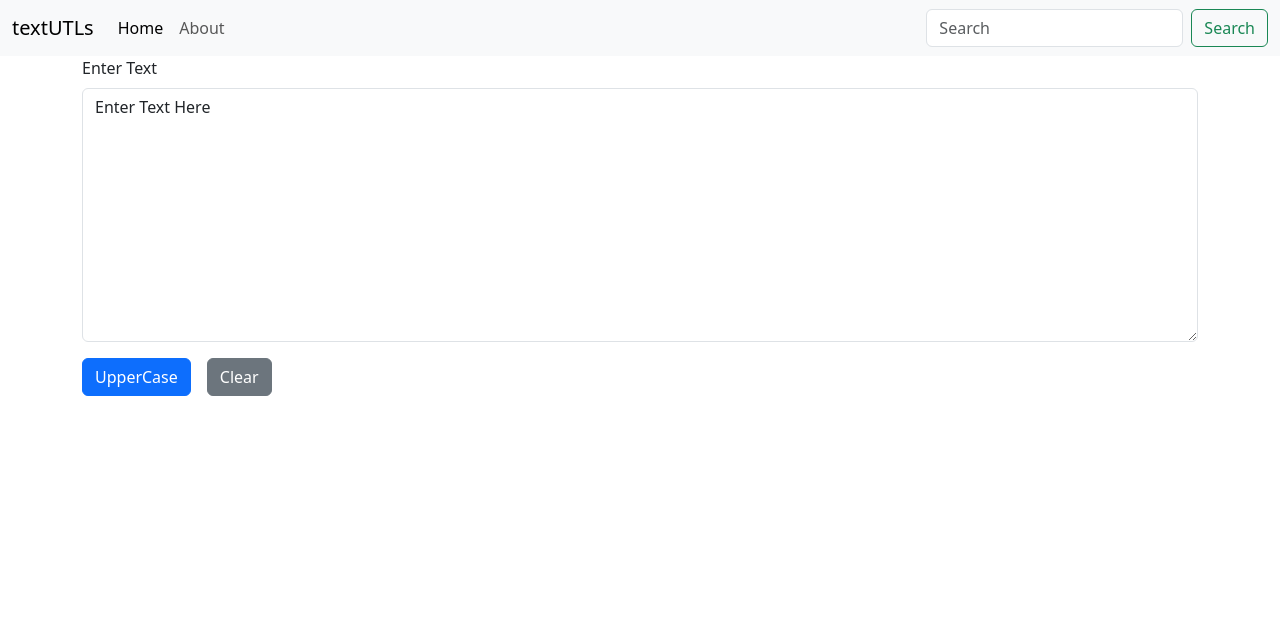
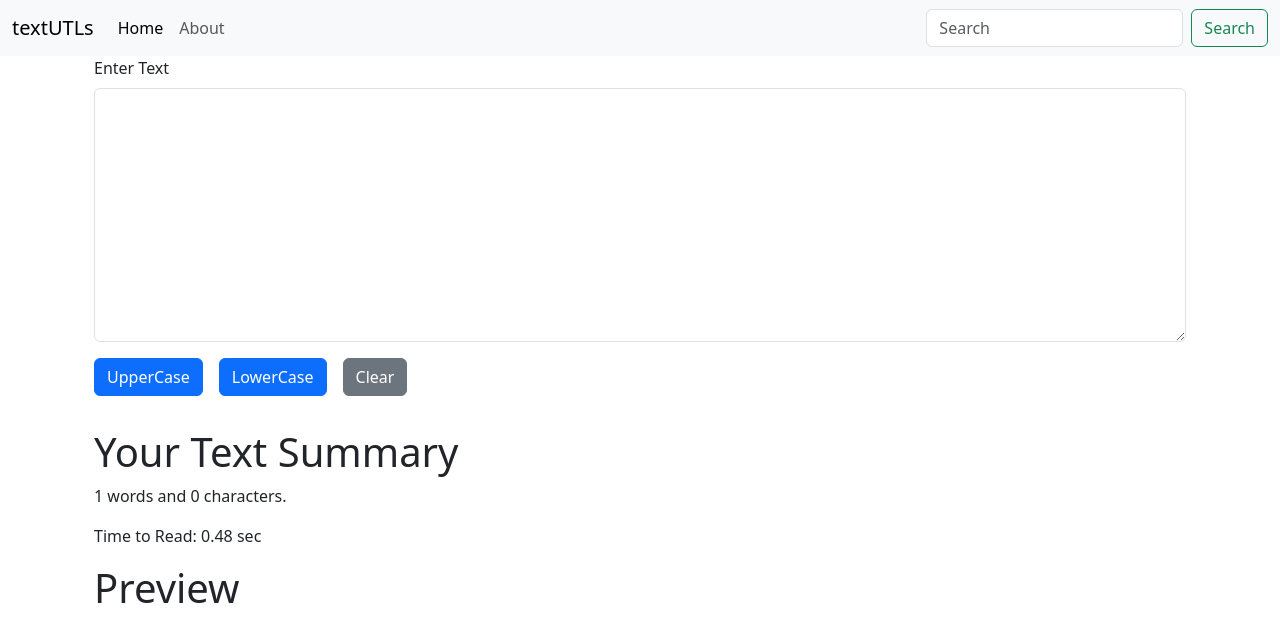
Before and after one commit to Fardaan-Mahdi/textUTLs, a React (Create React App) app: page / in a window 1280 px wide. Shown: the top 642 px of the page. Built offline with nearby package versions, Linux system fonts and the light colour scheme.

Commit message:
Adding More Logic

```diff
--- a/src/components/TextForm.js
+++ b/src/components/TextForm.js
@@ -1,21 +1,25 @@
 import React, { useState } from "react";
 
 function TextForm(props) {
-  const [text, setText] = useState("Enter Text Here");
-  const handleClick=()=>{
+  const [text, setText] = useState("");
+  const handleUPClick=()=>{
     console.log("button was clicked:!");
     setText(text.toUpperCase());
+  }
+  const handleDOWNClick=()=>{
+    console.log("button was clicked:!");
+    setText(text.toLowerCase());
   }
   const handleChange=(e)=>{
     console.log("on change");
     setText(e.target.value)
   }
   function handleClear(){
-    setText("Enter Text Here")
+    setText("")
   }
   return (
     <>
-      <div className="mb-3">
+      <div className="container"><div className="mb-3">
         <label for="myBox" className="form-label">
           {props.heading}
         </label>
@@ -26,8 +30,17 @@ function TextForm(props) {
           value={text}
           onChange={handleChange}
         ></textarea>
-        <button className="btn btn-primary my-3" onClick={handleClick}>UpperCase</button>
+        <button className="btn btn-primary my-3" onClick={handleUPClick}>UpperCase</button>
+        <button className="btn btn-primary ms-3" onClick={handleDOWNClick}>LowerCase</button>
         <button className="btn btn-secondary mx-3" onClick={handleClear}>Clear</button>
+      </div></div>
+      <div className="container">
+        <h1>Your Text Summary</h1>
+        <p>{text.split(" ").length} words and {text.length} characters.</p>
+        <p>Time to Read: {0.48* text.split(" ").length} sec</p>
+        <h1>Preview</h1>
+        <p>{text}</p>
+
       </div>
     </>
   );
```
